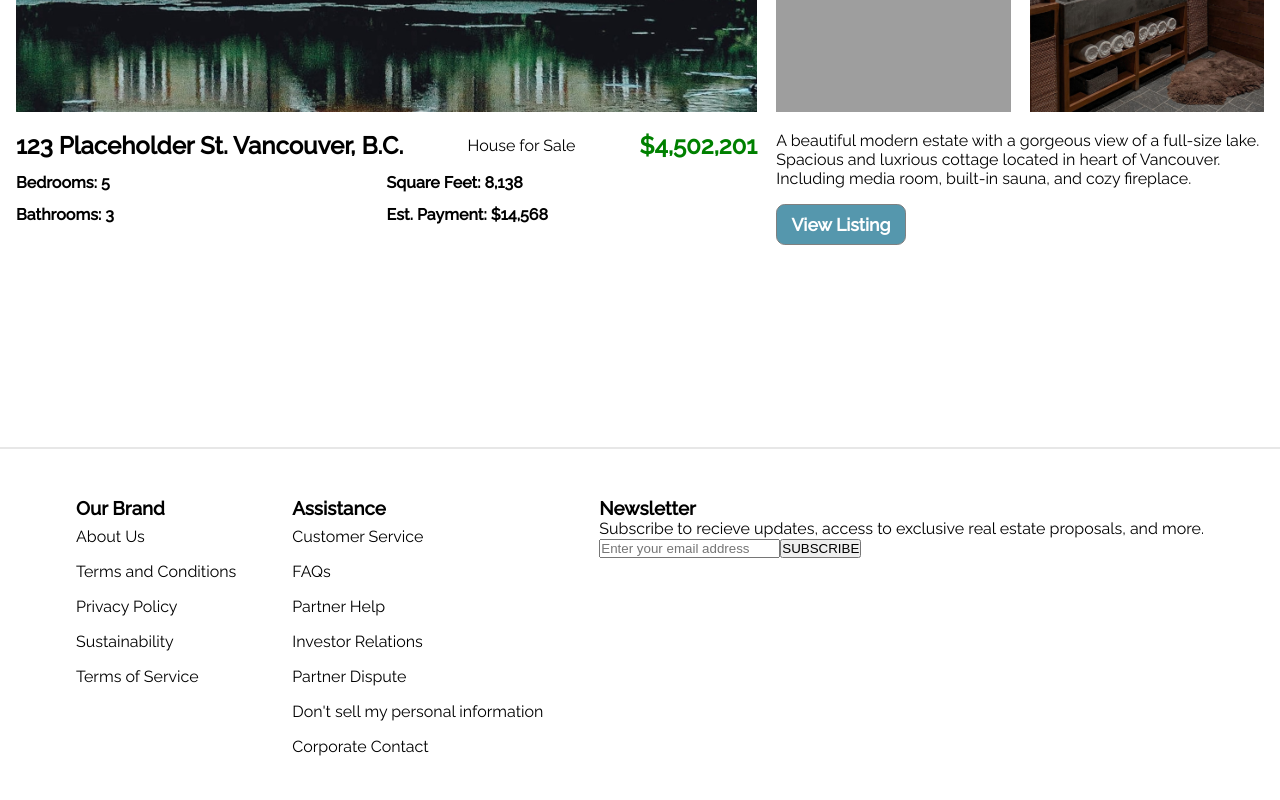
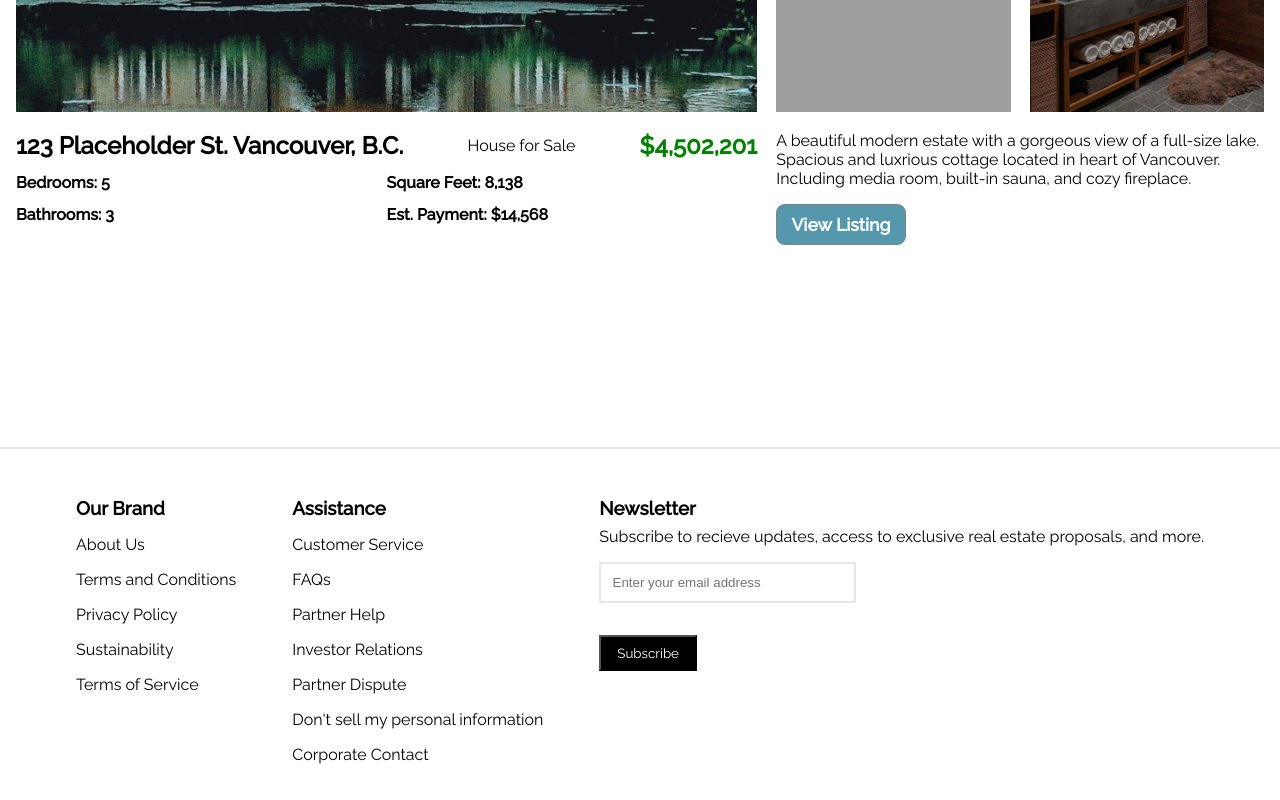
Before and after one commit to NichKHu/VancouverCabins-Booking-App-React, a React (Create React App) app: page / in a window 1280 px wide. Shown: the part 1970-2770 px from the top of the page. Built offline with nearby package versions, Linux system fonts and the light colour scheme; grey boxes are pictures that could not be loaded.

Commit message:
Polished newsletter section of end componenet, stylized form and button

```diff
--- a/src/components/End/End.css
+++ b/src/components/End/End.css
@@ -10,3 +10,38 @@
     padding-top: 0.5rem;
     padding-bottom: 0.5rem;
 }
+
+.header {
+    padding-bottom: 0.5rem;
+}
+
+form {
+    padding-top: 1rem;
+}
+
+input {
+    border: 2px solid rgb(231,231,231);
+    padding-top: 0.7rem;
+    padding-bottom: 0.7rem;
+    padding-left: 0.7rem;
+    padding-right: 4rem;
+}
+
+.btn-subscribe {
+    display: block;
+    margin-top: 2rem;
+
+    padding-top: 0.5rem;
+    padding-bottom: 0.5rem;
+    padding-left: 1rem;
+    padding-right: 1rem;
+
+    font-family: 'Raleway';
+    background-color: black;
+    color: white;
+}
+
+.newsletter > .header > p {
+    width: 30%;
+    margin-top: 0.2rem;
+}
--- a/src/components/End/End.js
+++ b/src/components/End/End.js
@@ -6,33 +6,33 @@ const End = () => {
     <div className='end'>
         <div className='container'>
             <div className='our-brand list'>
-                <h3 className='our-brand-header'>Our Brand</h3>
+                <h3 className='header'>Our Brand</h3>
                     <ul className='our-brand-list'>
-                        <li>About Us</li>
-                        <li>Terms and Conditions</li>
-                        <li>Privacy Policy</li>
-                        <li>Sustainability</li>
-                        <li>Terms of Service</li>
+                        <li><a href="#">About Us</a></li>
+                        <li><a href="#">Terms and Conditions</a></li>
+                        <li><a href="#">Privacy Policy</a></li>
+                        <li><a href="#">Sustainability</a></li>
+                        <li><a href="#">Terms of Service</a></li>
                     </ul>
             </div>
             <div className='assistance list'>
-                <h3 className='assistance-header'>Assistance</h3>
+                <h3 className='header'>Assistance</h3>
                     <ul className='assistance-list'>
-                        <li>Customer Service</li>
-                        <li>FAQs</li>
-                        <li>Partner Help</li>
-                        <li>Investor Relations</li>
-                        <li>Partner Dispute</li>
-                        <li>Don't sell my personal information</li>
-                        <li>Corporate Contact</li>
+                        <li><a href="#">Customer Service</a></li>
+                        <li><a href="#">FAQs</a></li>
+                        <li><a href="#">Partner Help</a></li>
+                        <li><a href="#">Investor Relations</a></li>
+                        <li><a href="#">Partner Dispute</a></li>
+                        <li><a href="#">Don't sell my personal information</a></li>
+                        <li><a href="#">Corporate Contact</a></li>
                     </ul>
             </div>
             <div className='newsletter list'>
-                <h3 className='newsletter-header'>Newsletter</h3>
+                <h3 className='header'>Newsletter</h3>
                     <p>Subscribe to recieve updates, access to exclusive real estate proposals, and more.</p>
                     <form>
-                        <input type='email' placeholder='Enter your email address'></input>
-                        <button type='button' name='button'>SUBSCRIBE</button>
+                        <input className='user-input' type='email' placeholder='Enter your email address'></input>
+                        <button className='btn-subscribe' type='button' name='button'>Subscribe</button>
                     </form>
             </div>
         </div>
```
